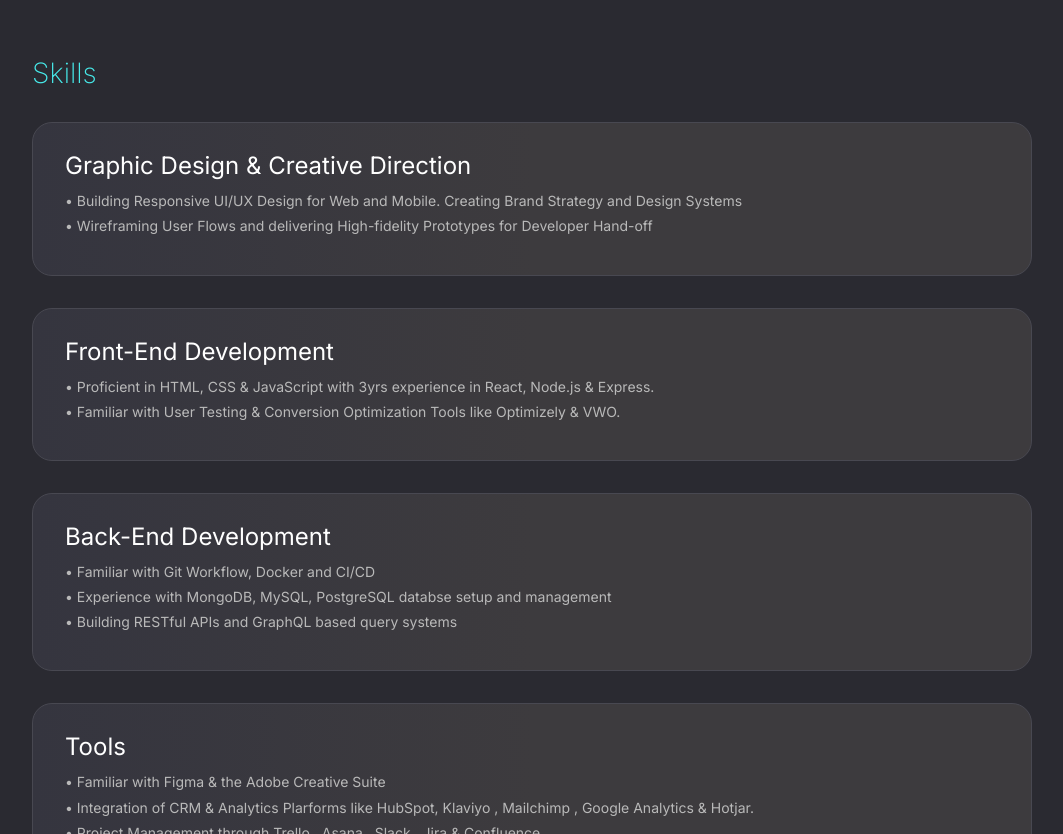
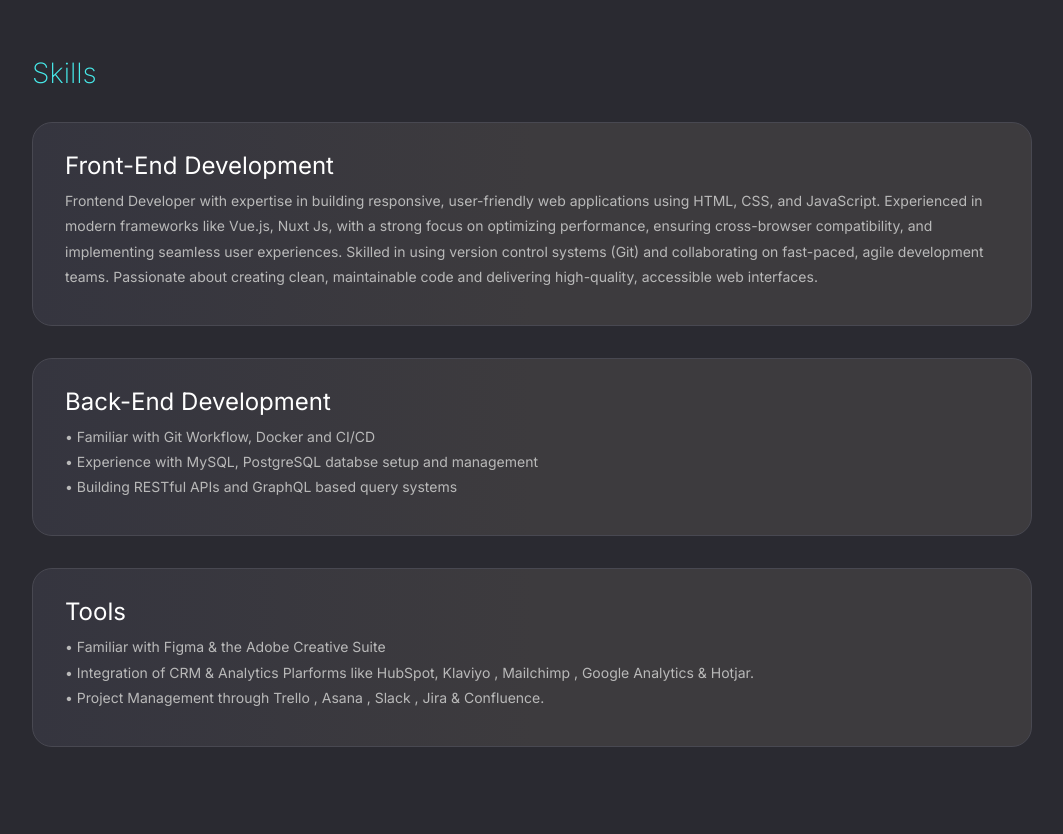
Before and after one commit to WebcoderPartha/webcoderpartha.github.io, a plain HTML site: page index.html in a window 1280 px wide. Shown: the part 760-1594 px from the top of the page, without its empty margins (108-1171 px from the left). Drawn offline with Linux system fonts and the light colour scheme.

Commit message:
Update index.html

```diff
--- a/index.html
+++ b/index.html
@@ -313,27 +313,13 @@
 
             <section id="skills">
                 <h2>Skills</h2>
-                <div class="skill card">
-                    <h3>
-                        Graphic Design &amp; Creative Direction
-                    </h3>
-                    <p>
-                        &bull; Building Responsive UI/UX Design for Web and Mobile. Creating Brand Strategy and Design
-                        Systems
-                        <br>
-                        &bull; Wireframing User Flows and delivering High-fidelity Prototypes for Developer Hand-off
-                    </p>
-                </div>
 
                 <div class="skill card">
                     <h3>
                         Front-End Development
                     </h3>
                     <p>
-                        &bull; Proficient in HTML, CSS &amp; JavaScript with
-                        3yrs experience in React, Node.js & Express.
-                        <br>
-                        &bull; Familiar with User Testing &amp; Conversion Optimization Tools like Optimizely &amp; VWO.
+                        Frontend Developer with expertise in building responsive, user-friendly web applications using HTML, CSS, and JavaScript. Experienced in modern frameworks like Vue.js, Nuxt Js, with a strong focus on optimizing performance, ensuring cross-browser compatibility, and implementing seamless user experiences. Skilled in using version control systems (Git) and collaborating on fast-paced, agile development teams. Passionate about creating clean, maintainable code and delivering high-quality, accessible web interfaces.
                     </p>
                 </div>
 
@@ -344,7 +330,7 @@
                     <p>
                         &bull; Familiar with Git Workflow, Docker and CI/CD
                         <br>
-                        &bull; Experience with MongoDB, MySQL, PostgreSQL databse setup and management
+                        &bull; Experience with MySQL, PostgreSQL databse setup and management
                         <br>
                         &bull; Building RESTful APIs and GraphQL based query systems
                     </p>
```
